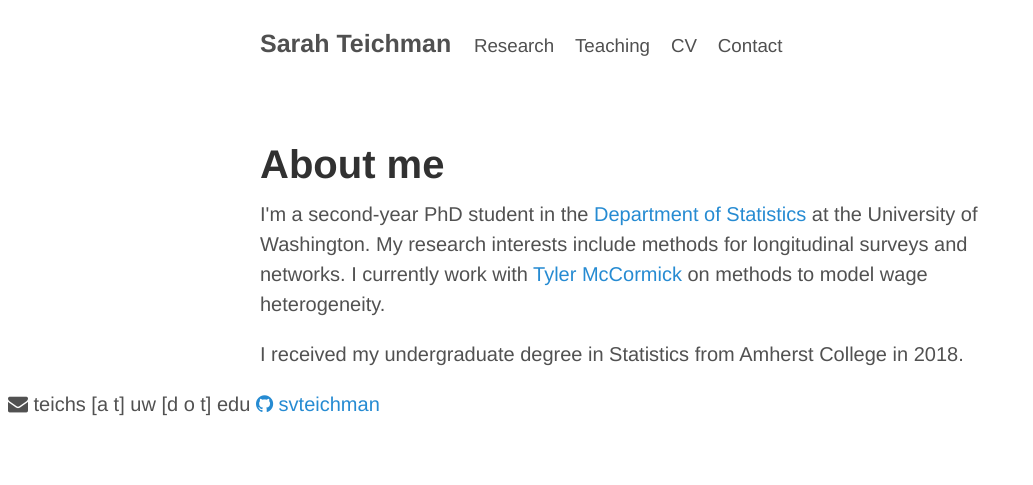
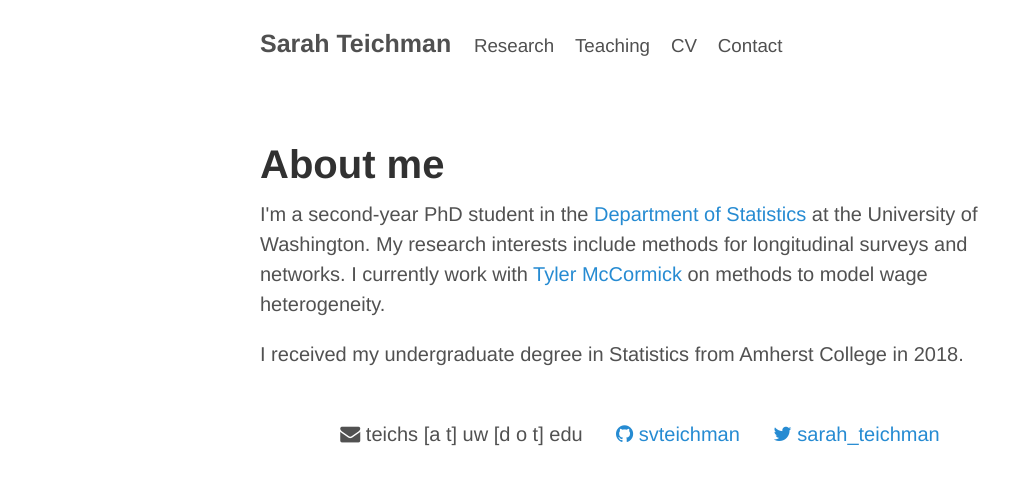
Before and after one commit to svteichman/svteichman.github.io, a Jekyll site: the page built from index.html, in a window 1280 px wide. Shown: the top 485 px of the page, without its empty margins (0-1033 px from the left). Built offline with Jekyll 4.4.1, drawn with Linux system fonts in a browser that asks for light colours.

Commit message:
adding footer

```diff
--- a/_layouts/default.html
+++ b/_layouts/default.html
@@ -34,10 +34,16 @@
 </div>
 
 </div><!-- .container -->
-   			<footer>
-
-				 <i class="fa fa-envelope" aria-hidden="true"></i> teichs [a t] uw [d o t] edu
-	        		<a href = "https://github.com/svteichman"><i class="fa fa-github" aria-hidden="true"></i> svteichman</a>
-			</footer>
+	  <div class="col-md-12">
+ <div style="position: relative; bottom: -30px;">
+       <center><p class = "lead">
+  <i class="fa fa-envelope" aria-hidden="true"></i> teichs [a t] uw [d o t] edu
+         &nbsp;&nbsp;&nbsp;&nbsp;
+  <a href = "https://github.com/svteichman"><i class="fa fa-github" aria-hidden="true"></i> svteichman</a>
+         &nbsp;&nbsp;&nbsp;&nbsp;
+  <a href = "https://twitter.com/sarah_teichman"><i class="fa fa-twitter" aria-hidden="true"></i> sarah_teichman</a>
+         </p></center>
+    </div>
+ </div>
 </body>
 </html>
```
